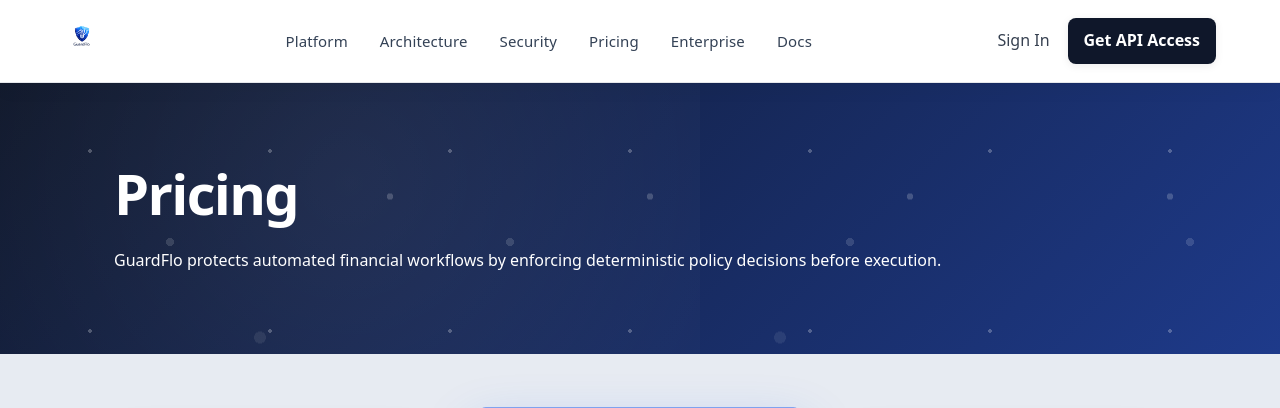
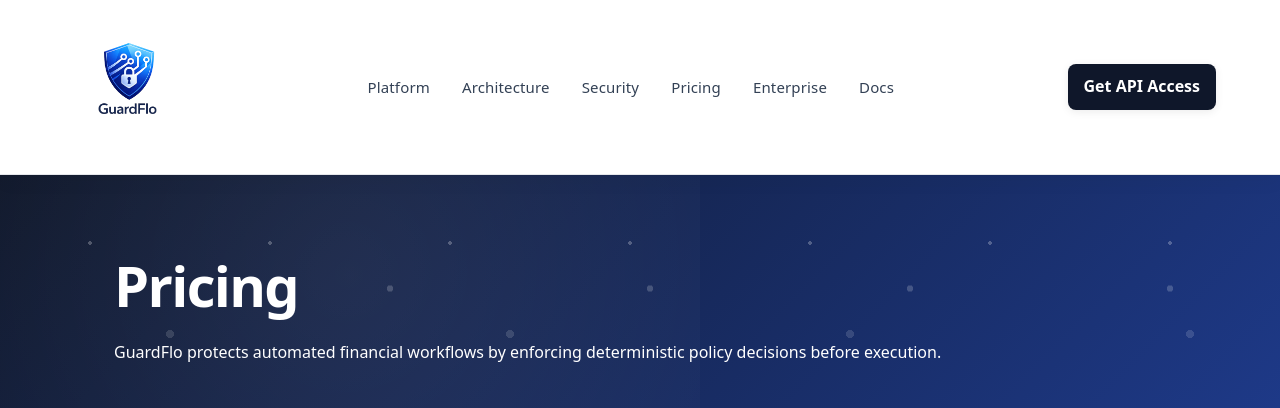
Before and after one commit to SGalbraith19/guardflo, a Python web app: template templates/pricing.html in a window 1280 px wide. Shown: the top 408 px of the page. Run offline with Jinja, Linux system fonts and the light colour scheme; the template is opened without the code that fills it, so the values that code supplies are empty.

Commit message:
resize logo and fix header

```diff
--- a/static/css/styles.css
+++ b/static/css/styles.css
@@ -87,7 +87,7 @@
 }
 
 .site-logo {
-  height: 36px !important;
+  height: 130px !important;
   width: auto;
 }
 
--- a/templates/base.html
+++ b/templates/base.html
@@ -32,7 +32,6 @@
 </nav>
 
 <div class="nav-actions">
-<a href="/login" class="nav-login">Sign In</a>
 <a href="/pricing" class="nav-cta">Get API Access</a>
 </div>
 
```
